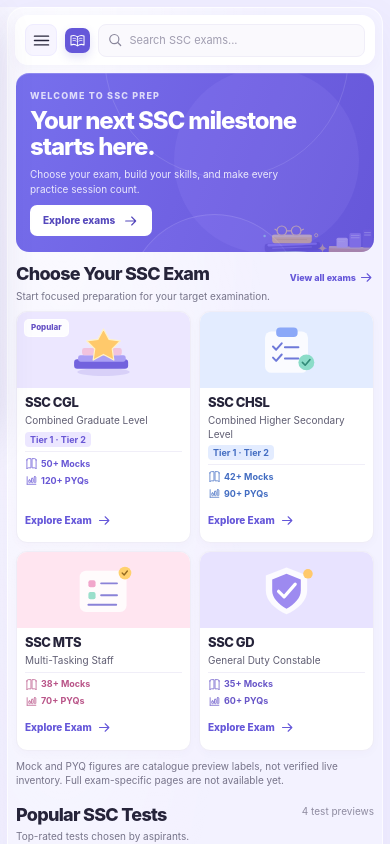
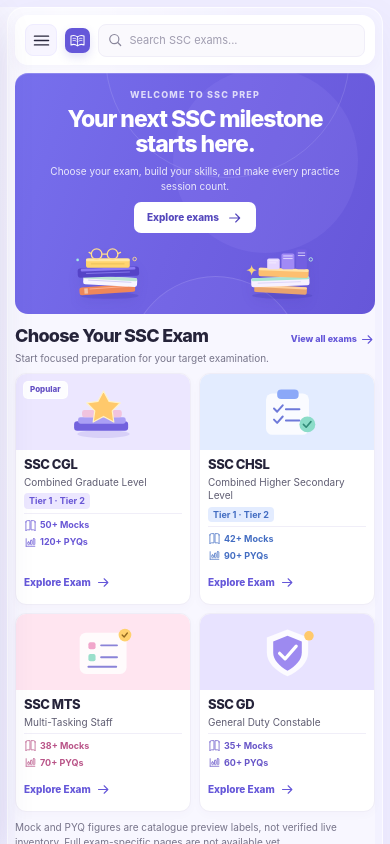
Before and after one commit to zerofall248-cmd/ssc-prep, a Next.js app: page / in a window 390 px wide. Shown: the top 844 px of the page. Built offline with nearby package versions, Linux system fonts and the light colour scheme.

Commit message:
design: balance hero artwork and refine image-led dashboard layout

```diff
--- a/src/app/globals.css
+++ b/src/app/globals.css
@@ -77,13 +77,17 @@ a:focus-visible, button:focus-visible, input:focus-visible {
 }
 .workspace-content {
   min-width: 0;
-  padding: 0 1px;
+  padding: 0;
+  background: #f8f7ff;
+  border-radius: 13px;
 }
 .sidebar {
   position: sticky;
   top: 23px;
   z-index: 30;
-  align-self: start;
+  align-self: stretch;
+  width: 100%;
+  height: calc(100vh - 46px);
   min-width: 0;
   min-height: calc(100vh - 46px);
   padding: 17px 12px 13px;
@@ -139,6 +143,14 @@ a:focus-visible, button:focus-visible, input:focus-visible {
 }
 .sidebar-collapse:hover { color: var(--purple); background: var(--purple-soft); }
 .sidebar-navigation { display: flex; flex-direction: column; gap: 4px; }
+.navigation-label {
+  margin: 0 0 6px 9px;
+  color: #a09db2;
+  font-size: 9px;
+  font-weight: 800;
+  letter-spacing: .11em;
+  line-height: 1.4;
+}
 .sidebar-link {
   position: relative;
   min-height: 39px;
@@ -178,9 +190,11 @@ a:focus-visible, button:focus-visible, input:focus-visible {
 .nav-label { min-width: 0; overflow: hidden; text-overflow: ellipsis; white-space: nowrap; }
 .sidebar-bottom {
   margin-top: auto;
-  padding: 13px 9px 7px;
-  border-top: 1px solid var(--line);
+  padding: 10px 9px 9px;
   color: var(--muted);
+  background: #faf9ff;
+  border: 1px solid #f0eef8;
+  border-radius: 10px;
 }
 .sidebar-bottom-icon {
   width: 29px;
@@ -201,6 +215,7 @@ a:focus-visible, button:focus-visible, input:focus-visible {
 .sidebar-collapsed .brand-wordmark,
 .sidebar-collapsed .sidebar-collapse { display: none; }
 .sidebar-collapsed .sidebar-navigation { width: 100%; align-items: center; }
+.sidebar-collapsed .navigation-label { display: none; }
 .sidebar-collapsed .sidebar-link { width: 43px; justify-content: center; padding: 0; }
 .sidebar-collapsed .sidebar-link-active::before { left: -8px; }
 .sidebar-collapsed .nav-label,
@@ -346,13 +361,13 @@ a:focus-visible, button:focus-visible, input:focus-visible {
 /* Hero stays above the two-column grid, spanning the full workspace width. */
 .hero-banner {
   position: relative;
-  min-height: 153px;
-  margin-bottom: 13px;
+  min-height: 158px;
+  margin-bottom: 12px;
   overflow: hidden;
   isolation: isolate;
   display: flex;
-  align-items: center;
-  padding: 15px clamp(23px, 2.4vw, 34px);
+  align-items: stretch;
+  padding: 12px clamp(20px, 2.2vw, 32px);
   color: white;
   background: linear-gradient(110deg, #7770ed 0%, #7062e3 48%, #6657d9 100%);
   border-radius: 13px;
@@ -378,7 +393,35 @@ a:focus-visible, button:focus-visible, input:focus-visible {
   border-radius: 50%;
   background: rgba(173,158,255,.12);
 }
-.hero-content { position: relative; z-index: 2; width: min(540px, 53%); }
+.hero-layout {
+  position: relative;
+  z-index: 2;
+  width: 100%;
+  display: grid;
+  grid-template-columns: minmax(110px, .85fr) minmax(300px, 1.7fr) minmax(110px, .85fr);
+  grid-template-areas: "left content right";
+  align-items: center;
+  gap: 10px;
+}
+.hero-art-zone {
+  position: relative;
+  min-width: 0;
+  min-height: 128px;
+  height: 100%;
+  display: grid;
+  place-items: center;
+}
+.hero-art-left { grid-area: left; }
+.hero-art-right { grid-area: right; }
+.hero-content {
+  position: relative;
+  z-index: 2;
+  grid-area: content;
+  width: 100%;
+  max-width: 540px;
+  justify-self: center;
+  text-align: center;
+}
 .hero-eyebrow {
   margin: 0 0 5px;
   color: rgba(255,255,255,.76);
@@ -388,15 +431,15 @@ a:focus-visible, button:focus-visible, input:focus-visible {
 }
 .hero-content h1 {
   max-width: 540px;
-  margin: 0;
+  margin: 0 auto;
   font-size: clamp(23px, 2vw, 29px);
   font-weight: 780;
   letter-spacing: -.045em;
   line-height: 1.12;
 }
 .hero-content > p:not(.hero-eyebrow) {
-  max-width: 345px;
-  margin: 7px 0 10px;
+  max-width: 395px;
+  margin: 7px auto 10px;
   color: rgba(255,255,255,.85);
   font-size: 11px;
   line-height: 1.5;
@@ -404,6 +447,7 @@ a:focus-visible, button:focus-visible, input:focus-visible {
 .hero-cta {
   min-height: 31px;
   width: fit-content;
+  margin-inline: auto;
   padding: 0 12px;
   display: inline-flex;
   align-items: center;
@@ -417,15 +461,19 @@ a:focus-visible, button:focus-visible, input:focus-visible {
   transition: transform .14s ease, box-shadow .14s ease;
 }
 .hero-cta:hover { transform: translateY(-1px); box-shadow: 0 4px 11px rgba(42,28,140,.16); }
-.hero-books {
-  position: absolute;
-  z-index: 1;
-  width: 142px;
-  pointer-events: none;
+.hero-art-zone .hero-books {
+  position: relative;
+  left: auto;
+  right: auto;
+  bottom: auto;
+  width: 136px;
+  max-width: 100%;
+  height: auto;
+  transform: none;
   filter: drop-shadow(0 7px 6px rgba(41,29,135,.08));
 }
-.hero-books-left { left: 57%; bottom: 0; opacity: .98; }
-.hero-books-right { right: 1.5%; bottom: -3px; width: 138px; opacity: .98; }
+.hero-art-left .hero-books-left { width: 140px; }
+.hero-art-right .hero-books-right { width: 136px; }
 
 /* The utility rail begins alongside the first section, below the hero. */
 .dashboard-grid {
@@ -500,7 +548,7 @@ a:focus-visible, button:focus-visible, input:focus-visible {
 }
 .featured-exam-card-top {
   position: relative;
-  min-height: 87px;
+  min-height: 96px;
   display: grid;
   place-items: center;
   overflow: hidden;
@@ -511,7 +559,7 @@ a:focus-visible, button:focus-visible, input:focus-visible {
 .featured-exam-card-blue { --exam-tint: #e3ecff; --exam-ink: #436dc2; }
 .featured-exam-card-pink { --exam-tint: #ffe5f0; --exam-ink: #b95488; }
 .featured-exam-card-lavender { --exam-tint: #e8e3ff; --exam-ink: #6856c8; }
-.exam-illustration { width: 105px; height: 74px; display: grid; place-items: center; }
+.exam-illustration { width: 118px; height: 84px; display: grid; place-items: center; }
 .exam-illustration svg { width: 100%; height: 100%; display: block; }
 .popular-exam-badge {
   position: absolute;
@@ -626,7 +674,7 @@ a:focus-visible, button:focus-visible, input:focus-visible {
 .popular-test-card-lavender { --test-ink: #6856c8; }
 .popular-test-art {
   position: relative;
-  height: 82px;
+  height: 91px;
   overflow: hidden;
   display: flex;
   align-items: center;
@@ -645,7 +693,7 @@ a:focus-visible, button:focus-visible, input:focus-visible {
   background: transparent;
   opacity: .88;
 }
-.popular-test-art .learning-artwork svg { max-width: 150px; }
+.popular-test-art .learning-artwork svg { max-width: 164px; }
 .test-art-code {
   position: absolute;
   z-index: 2;
@@ -848,12 +896,13 @@ a:focus-visible, button:focus-visible, input:focus-visible {
   .sidebar { top: 18px; min-height: calc(100vh - 36px); }
   .toolbar { top: 18px; }
   .dashboard-grid { grid-template-columns: minmax(0, 1fr) minmax(220px, 28%); gap: 10px; }
-  .hero-banner { min-height: 148px; padding: 14px 22px; }
-  .hero-content { width: min(510px, 55%); }
+  .hero-banner { min-height: 148px; padding: 10px 15px; }
+  .hero-layout { grid-template-columns: minmax(88px, .7fr) minmax(260px, 1.8fr) minmax(88px, .7fr); gap: 5px; }
+  .hero-art-zone { min-height: 126px; }
+  .hero-art-left .hero-books-left { width: 108px; }
+  .hero-art-right .hero-books-right { width: 105px; }
+  .hero-content { width: 100%; }
   .hero-content h1 { font-size: clamp(22px, 2.35vw, 28px); }
-  .hero-books { width: 122px; }
-  .hero-books-left { left: 56%; }
-  .hero-books-right { width: 116px; right: 0; }
   .featured-exam-grid, .popular-test-grid { grid-template-columns: repeat(2, minmax(0, 1fr)); }
   .featured-exam-card-top { min-height: 88px; }
   .exam-illustration { width: 108px; height: 76px; }
@@ -865,6 +914,7 @@ a:focus-visible, button:focus-visible, input:focus-visible {
   .sidebar-brand-row { flex-direction: column; padding: 0 0 19px; }
   .sidebar .brand { gap: 0; }
   .sidebar .brand-wordmark, .sidebar .sidebar-collapse { display: none; }
+  .sidebar .navigation-label { display: none; }
   .sidebar .sidebar-navigation { width: 100%; align-items: center; }
   .sidebar .sidebar-link { width: 43px; justify-content: center; padding: 0; }
   .sidebar .sidebar-link-active::before { left: -7px; }
@@ -873,11 +923,14 @@ a:focus-visible, button:focus-visible, input:focus-visible {
   .sidebar-collapsed { grid-template-columns: 70px minmax(0, 1fr); }
   .dashboard-grid { grid-template-columns: minmax(0, 1fr) minmax(202px, 29%); gap: 9px; }
   .toolbar-context { display: none; }
-  .hero-banner { min-height: 143px; padding: 13px 19px; }
-  .hero-content { width: 63%; }
-  .hero-content h1 { font-size: clamp(21px, 2.7vw, 26px); }
-  .hero-books-left { left: auto; right: 21%; width: 108px; }
-  .hero-books-right { width: 98px; opacity: .8; }
+  .hero-banner { min-height: 142px; padding: 9px 11px; }
+  .hero-layout { grid-template-columns: minmax(72px, .62fr) minmax(220px, 1.8fr) minmax(72px, .62fr); gap: 2px; }
+  .hero-art-zone { min-height: 122px; }
+  .hero-art-left .hero-books-left { width: 91px; }
+  .hero-art-right .hero-books-right { width: 86px; }
+  .hero-content { width: 100%; }
+  .hero-content h1 { font-size: clamp(20px, 2.7vw, 26px); }
+  .hero-content > p:not(.hero-eyebrow) { font-size: 10px; }
   .featured-exam-main { padding-inline: 10px; }
 }
 @media (max-width: 760px) {
@@ -897,6 +950,7 @@ a:focus-visible, button:focus-visible, input:focus-visible {
     bottom: 7px;
     z-index: 100;
     width: min(276px, calc(100vw - 36px));
+    height: auto;
     min-height: 0;
     padding: 17px 13px 13px;
     align-items: stretch;
@@ -913,6 +967,7 @@ a:focus-visible, button:focus-visible, input:focus-visible {
   .sidebar-collapsed .sidebar .brand-wordmark, .sidebar-collapsed .sidebar .sidebar-collapse { display: initial; }
   .sidebar .sidebar-collapse, .sidebar-collapsed .sidebar .sidebar-collapse { display: grid; }
   .sidebar .sidebar-navigation, .sidebar-collapsed .sidebar .sidebar-navigation { width: 100%; align-items: stretch; }
+  .sidebar .navigation-label, .sidebar-collapsed .sidebar .navigation-label { display: block; }
   .sidebar .sidebar-link, .sidebar-collapsed .sidebar .sidebar-link {
     width: 100%;
     justify-content: flex-start;
@@ -963,13 +1018,14 @@ a:focus-visible, button:focus-visible, input:focus-visible {
   .toolbar-search-wrap input { font-size: 11px; }
   .dashboard-grid { grid-template-columns: minmax(0, 1fr); gap: 0; }
   .utility-rail { margin-top: 15px; display: grid; grid-template-columns: repeat(2, minmax(0, 1fr)); gap: 10px; }
-  .hero-banner { min-height: 148px; margin-bottom: 11px; padding: 15px 17px; }
-  .hero-content { width: 70%; }
-  .hero-content h1 { max-width: 315px; font-size: clamp(22px, 4.8vw, 28px); }
-  .hero-content > p:not(.hero-eyebrow) { max-width: 270px; font-size: 10px; margin: 6px 0 8px; }
-  .hero-books { width: 92px; }
-  .hero-books-left { right: 11%; bottom: -21px; opacity: .28; }
-  .hero-books-right { right: -15px; bottom: -26px; width: 87px; opacity: .25; }
+  .hero-banner { min-height: 150px; margin-bottom: 11px; padding: 10px 12px; }
+  .hero-layout { grid-template-columns: minmax(68px, .65fr) minmax(0, 2fr) minmax(68px, .65fr); gap: 2px; }
+  .hero-art-zone { min-height: 128px; }
+  .hero-art-left .hero-books-left { width: 83px; }
+  .hero-art-right .hero-books-right { width: 79px; }
+  .hero-content { width: 100%; }
+  .hero-content h1 { max-width: 315px; margin-inline: auto; font-size: clamp(21px, 4.8vw, 28px); }
+  .hero-content > p:not(.hero-eyebrow) { max-width: 270px; font-size: 10px; margin: 6px auto 8px; }
   .content-section-heading { align-items: flex-start; gap: 9px; margin-bottom: 8px; }
   .section-heading-with-action h2 { font-size: 18px; }
   .section-subtitle { font-size: 10px; }
@@ -998,12 +1054,19 @@ a:focus-visible, button:focus-visible, input:focus-visible {
   .workspace-footer p { text-align: left; }
 }
 @media (max-width: 520px) {
-  .hero-banner { min-height: 168px; align-items: flex-start; padding: 16px 14px; }
-  .hero-content { width: 100%; }
-  .hero-content h1 { max-width: 300px; font-size: 24px; }
-  .hero-content > p:not(.hero-eyebrow) { max-width: 265px; }
-  .hero-books-left { width: 76px; right: 12%; bottom: -23px; opacity: .48; }
-  .hero-books-right { width: 74px; bottom: -24px; right: -12px; opacity: .42; }
+  .hero-banner { min-height: 236px; align-items: stretch; padding: 12px 12px 5px; }
+  .hero-layout {
+    grid-template-columns: minmax(0, 1fr) minmax(0, 1fr);
+    grid-template-areas: "content content" "left right";
+    align-items: center;
+    gap: 0 8px;
+  }
+  .hero-content { width: 100%; align-self: center; padding-top: 3px; }
+  .hero-content h1 { max-width: 320px; margin-inline: auto; font-size: 24px; }
+  .hero-content > p:not(.hero-eyebrow) { max-width: 290px; margin: 6px auto 8px; }
+  .hero-art-zone { min-height: 76px; height: 76px; }
+  .hero-art-left .hero-books-left { width: 84px; }
+  .hero-art-right .hero-books-right { width: 82px; }
   .utility-rail { grid-template-columns: 1fr; }
   .featured-exam-grid, .popular-test-grid { grid-template-columns: repeat(2, minmax(0, 1fr)); gap: 8px; }
   .featured-exam-card-top { min-height: 76px; }
@@ -1014,6 +1077,8 @@ a:focus-visible, button:focus-visible, input:focus-visible {
   .test-metadata { gap: 4px 2px; }
   .test-metadata > span { font-size: 9px; }
   .toolbar-mobile-brand .brand-wordmark { display: none; }
+  .hero-content h1 { font-size: 23px; }
+  .hero-banner { min-height: 230px; }
 }
 @media (max-width: 360px) {
   .toolbar { gap: 6px; padding-inline: 7px; }
```
